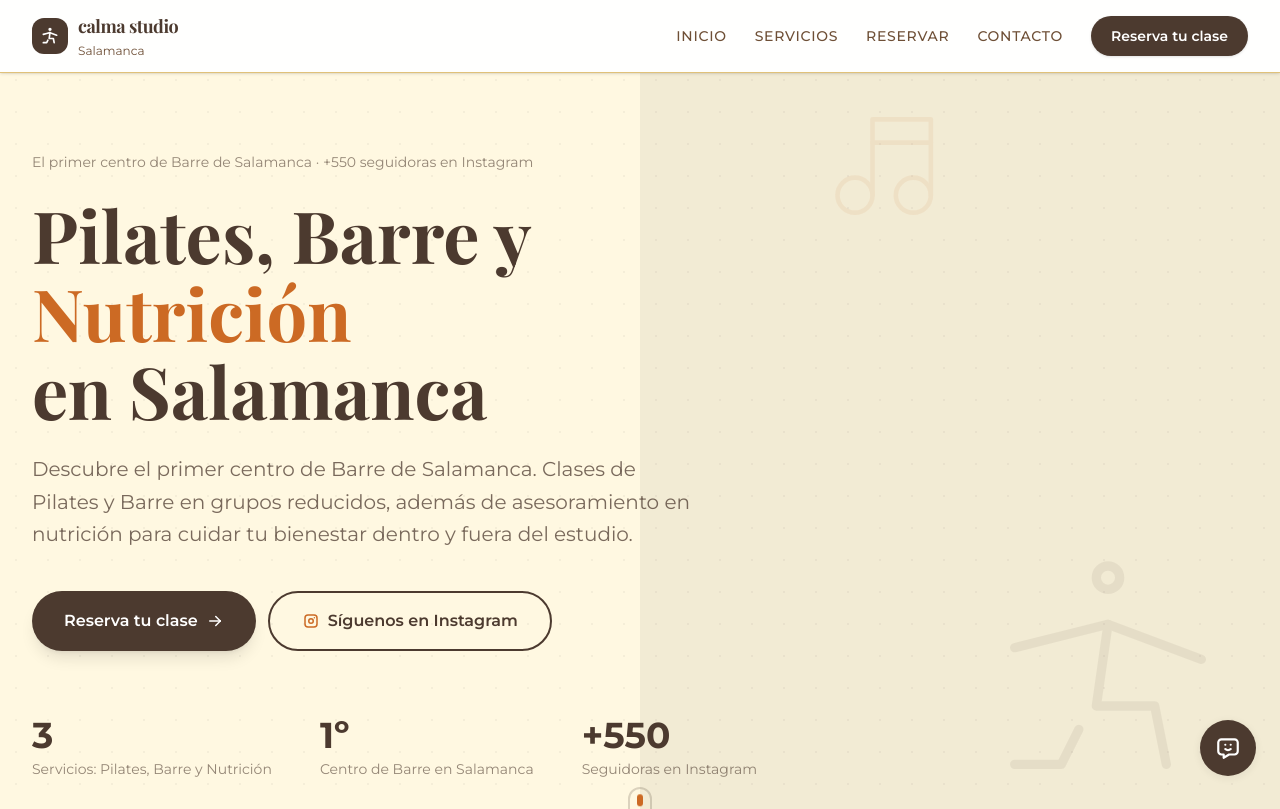
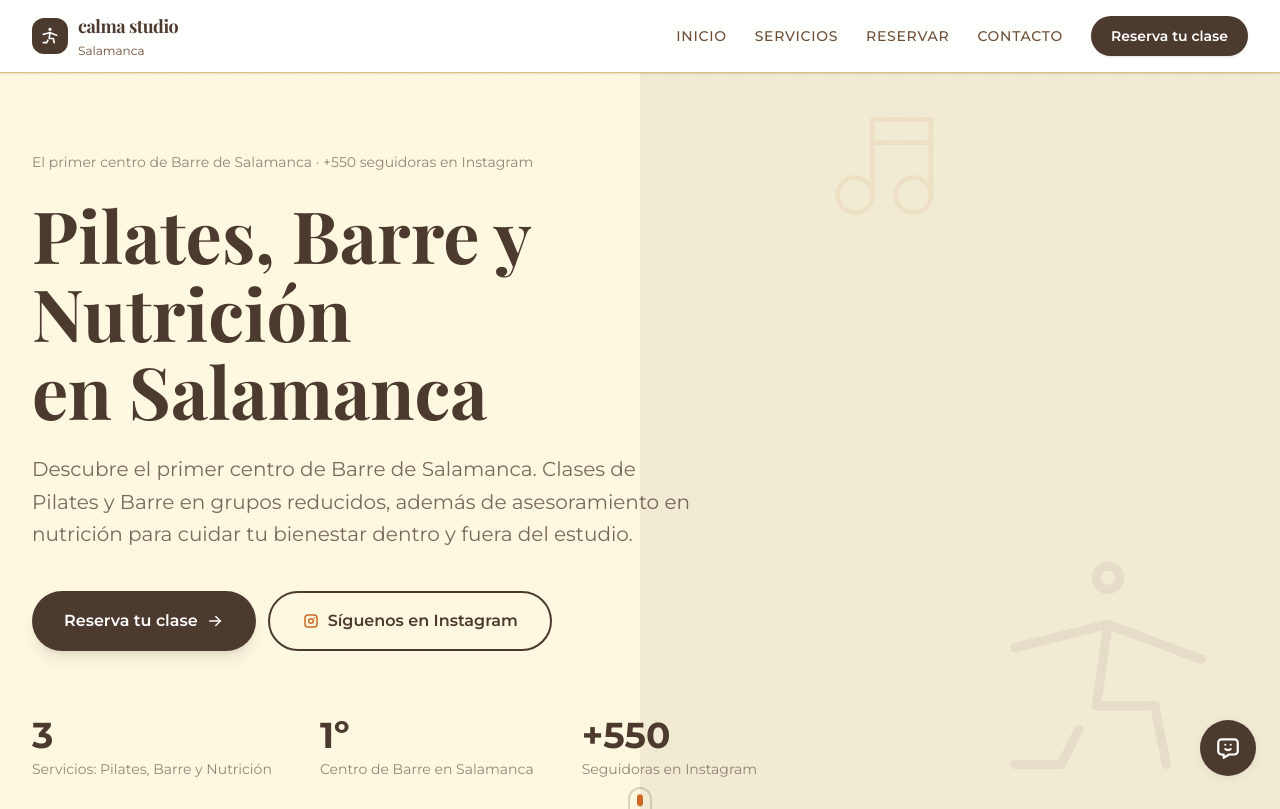
Before and after one commit to mariorivzz/estudio-pilates, a Next.js app: page / in a window 1280 px wide. Shown: the top 809 px of the page. Built offline with nearby package versions, Linux system fonts and the light colour scheme; a web font is replaced by a local one.

Commit message:
new brown

```diff
--- a/src/components/Hero.tsx
+++ b/src/components/Hero.tsx
@@ -64,7 +64,7 @@ export default function Hero() {
           {/* Titular */}
           <h1 className="animate-fade-in-up delay-100 font-serif text-5xl sm:text-6xl lg:text-7xl font-bold text-secondary leading-[1.08] mb-6">
             {siteConfig.hero.title}{' '}
-            <span className="text-accent">{siteConfig.hero.titleHighlight}</span>
+            <span className="text-secondary">{siteConfig.hero.titleHighlight}</span>
             <br />
             <span className="text-secondary">en {siteConfig.city}</span>
           </h1>
```
